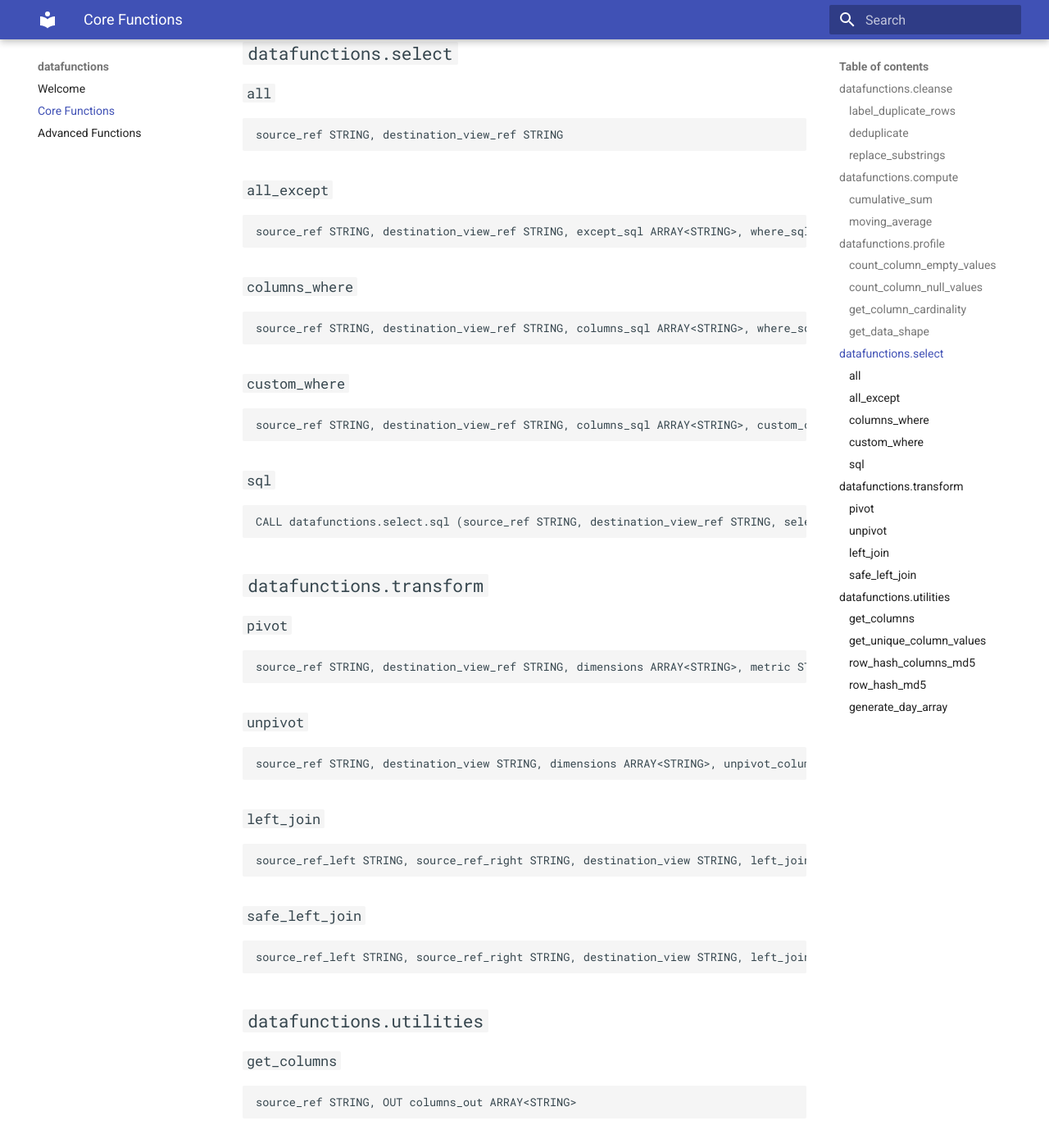
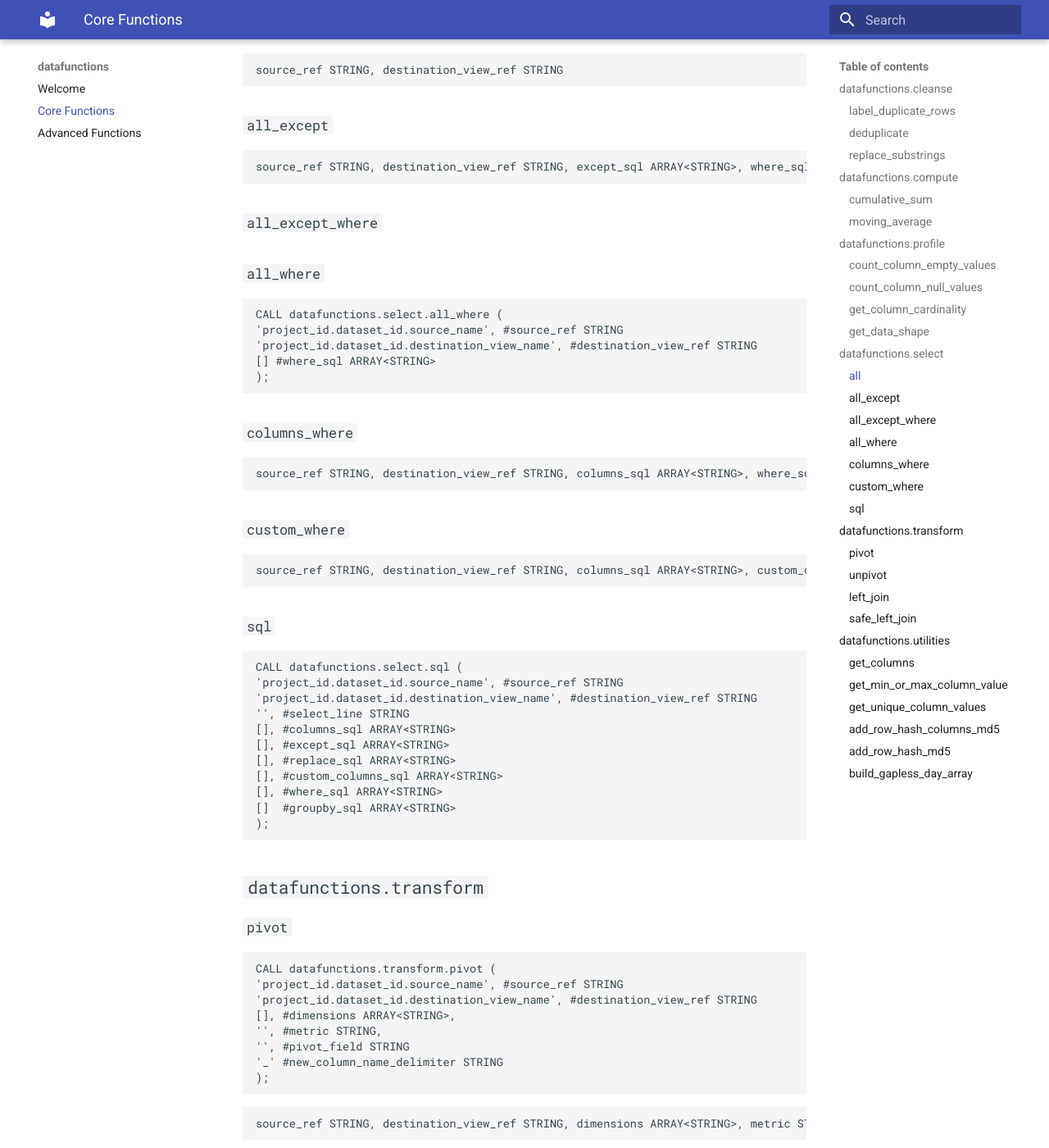
Before and after one commit to datafunctions/datafunctions.github.io, an MkDocs documentation site: the page built from docs/core_functions.md, in a window 1280 px wide and 1400 px high, scrolled down 2126 px. Shown: the whole window at 82% size. Built offline with MkDocs 1.6.1 and Material for MkDocs 9.7.7, drawn with Linux system fonts in a browser that asks for light colours; some of the changed text lies outside the part shown.

Commit message:
Added readme.md and core function updates

````diff
--- a/docs/core_functions.md
+++ b/docs/core_functions.md
@@ -7,24 +7,21 @@ They are grouped into similar function sets and are called using the following s
 
 ##`datafunctions.cleanse`
 ###`label_duplicate_rows`
-
-``` SQL
-CALL datafunctions.cleanse.label_duplicate_rows (source_ref STRING, destination_view_ref STRING, unique_identifiers ARRAY<STRING>)
-```
-
 | Argument | Type | Description |
 |:-- |:-- |:-- |
 |`source_ref`| `STRING` | `IN` Source table or view reference |
 |`destination_view_ref`| `STRING` | `IN` Destination view reference |  |
 |`unique_identifiers`| `ARRAY<STRING>` | `IN` Column names with expected unique field combination |
 
-**Execution:**
+
 ``` SQL
 CALL datafunctions.cleanse.label_duplicate_rows (
-'datafunctions.zoo.elephants_duplicates',
-'datafunctions.zoo_sandbox.elephants_duplicates_labeled',
-['animal','name','year'])
+'project_id.dataset_id.source_name', #source_ref STRING
+'project_id.dataset_id.destination_view_name', #destination_view_ref STRING
+[] #unique_identifiers ARRAY<STRING>
+);
 ```
+
 **Output:**
 
 A view at `destination_view_ref` with the data in the `source_ref` table or view, and an additional field `duplicate_label`:
@@ -65,6 +62,18 @@ A view at `destination_view_ref` with the data in the `source_ref` table or view
 ###`all_except`
     source_ref STRING, destination_view_ref STRING, except_sql ARRAY<STRING>, where_sql ARRAY<STRING>
 
+###`all_except_where`
+
+###`all_where`
+```SQL
+CALL datafunctions.select.all_where (
+'project_id.dataset_id.source_name', #source_ref STRING
+'project_id.dataset_id.destination_view_name', #destination_view_ref STRING
+[] #where_sql ARRAY<STRING>
+);
+```
+
+
 ###`columns_where`
     source_ref STRING, destination_view_ref STRING, columns_sql ARRAY<STRING>, where_sql ARRAY<STRING>
 
@@ -72,10 +81,33 @@ A view at `destination_view_ref` with the data in the `source_ref` table or view
     source_ref STRING, destination_view_ref STRING, columns_sql ARRAY<STRING>, custom_columns_sql ARRAY<STRING>, where_sql ARRAY<STRING>
 
 ###`sql`
-    CALL datafunctions.select.sql (source_ref STRING, destination_view_ref STRING, select_line STRING, columns_sql ARRAY<STRING>, except_sql ARRAY<STRING>, replace_sql ARRAY<STRING>, custom_columns_sql ARRAY<STRING>, where_sql ARRAY<STRING>, groupby_sql ARRAY<STRING>)
+``` SQL
+CALL datafunctions.select.sql (
+'project_id.dataset_id.source_name', #source_ref STRING
+'project_id.dataset_id.destination_view_name', #destination_view_ref STRING
+'', #select_line STRING
+[], #columns_sql ARRAY<STRING>
+[], #except_sql ARRAY<STRING>
+[], #replace_sql ARRAY<STRING>
+[], #custom_columns_sql ARRAY<STRING>
+[], #where_sql ARRAY<STRING>
+[]  #groupby_sql ARRAY<STRING>
+);
+```
 
 ##`datafunctions.transform`
 ###`pivot`
+```
+CALL datafunctions.transform.pivot (
+'project_id.dataset_id.source_name', #source_ref STRING
+'project_id.dataset_id.destination_view_name', #destination_view_ref STRING
+[], #dimensions ARRAY<STRING>,
+'', #metric STRING,
+'', #pivot_field STRING
+'_' #new_column_name_delimiter STRING
+);
+```
+
     source_ref STRING, destination_view_ref STRING, dimensions ARRAY<STRING>, metric STRING, pivot_field STRING, column_naming_format ARRAY<STRING>
 
 ###`unpivot`
@@ -91,14 +123,25 @@ A view at `destination_view_ref` with the data in the `source_ref` table or view
 ###`get_columns`
     source_ref STRING, OUT columns_out ARRAY<STRING>
 
+###`get_min_or_max_column_value`
+``` SQL
+CALL datafunctions.utilities.get_min_or_max_column_value (
+'', #source_ref STRING
+'', #column_name STRING
+'MIN/MAX', #min_or_max STRING
+VARIABLE, #OUT min_max_value ANY TYPE
+'STRING/DATE/INT64/ETC' #output_type STRING
+);
+```
+
 ###`get_unique_column_values`
     source_ref STRING, column_name STRING, OUT column_values ARRAY<STRING>
 
-###`row_hash_columns_md5`
+###`add_row_hash_columns_md5`
     source_ref STRING, destination_view_ref STRING, include_columns ARRAY<STRING>, row_hash_name STRING
 
-###`row_hash_md5`
+###`add_row_hash_md5`
     source_ref STRING, destination_view_ref STRING, row_hash_name STRING
 
-###`generate_day_array`
+###`build_gapless_day_array`
     source_ref STRING, day_column STRING, OUT day_array ARRAY<DATE>
--- a/mkdocs.yml
+++ b/mkdocs.yml
@@ -23,6 +23,7 @@ markdown_extensions:
   - attr_list
   - pymdownx.highlight:
       use_pygments: true
+
   - pymdownx.inlinehilite
   - pymdownx.emoji:
       emoji_index: !!python/name:materialx.emoji.twemoji
````
Also changed, not shown: readme.md (added, +17 -0 lines), docs/images/favicon.png (added), docs/images/mkdocs.png (added).
